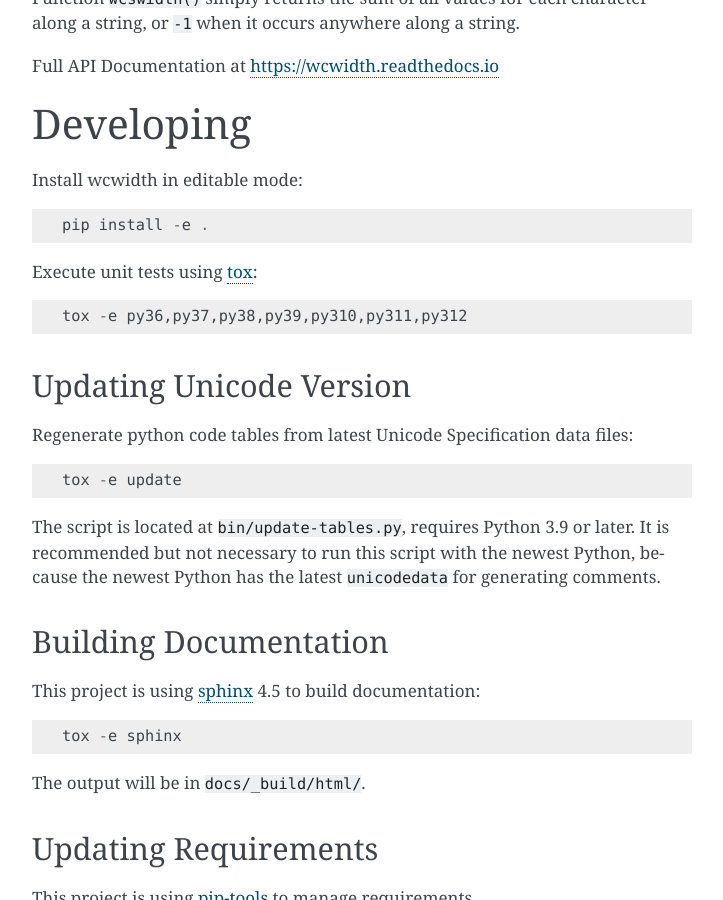
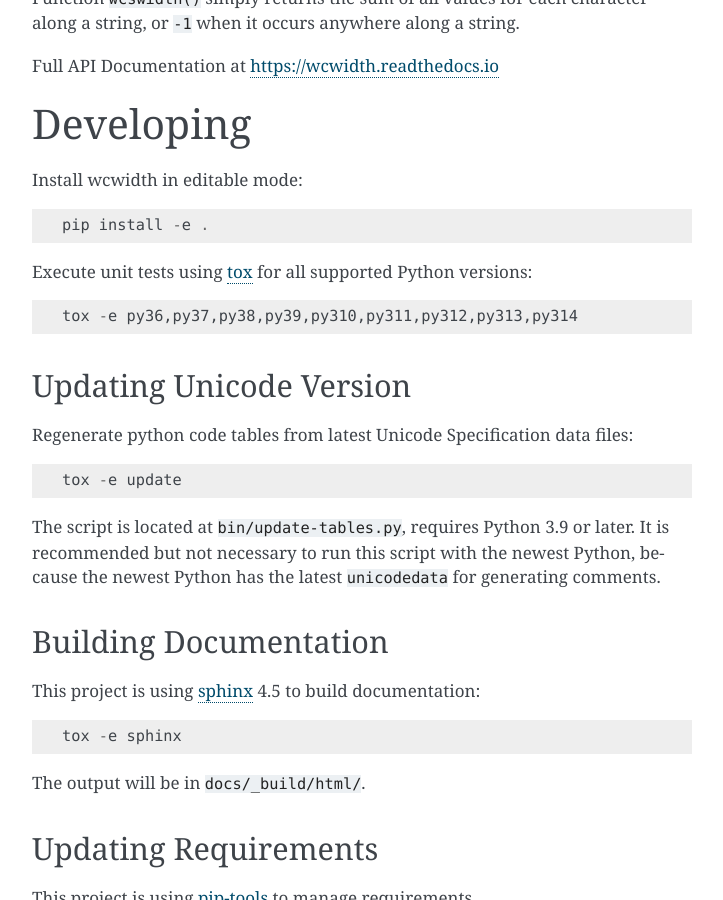
Before and after one commit to jquast/wcwidth, a Sphinx documentation site: the page built from docs/intro.rst, in a window 1280 px wide and 900 px high, scrolled down 2133 px. Shown: the whole window, without its empty margins (388-1111 px from the left). Built offline with Sphinx 7.4.7, drawn with Linux system fonts in a browser that asks for light colours.

Commit message:
Put 3.14 back into tox, 313+314 back into docs

```diff
--- a/docs/intro.rst
+++ b/docs/intro.rst
@@ -105,9 +105,9 @@ Install wcwidth in editable mode::
 
    pip install -e .
 
-Execute unit tests using tox_::
+Execute unit tests using tox_ for all supported Python versions::
 
-   tox -e py36,py37,py38,py39,py310,py311,py312
+   tox -e py36,py37,py38,py39,py310,py311,py312,py313,py314
 
 Updating Unicode Version
 ------------------------
```
Also changed, not shown: 1 other file.
